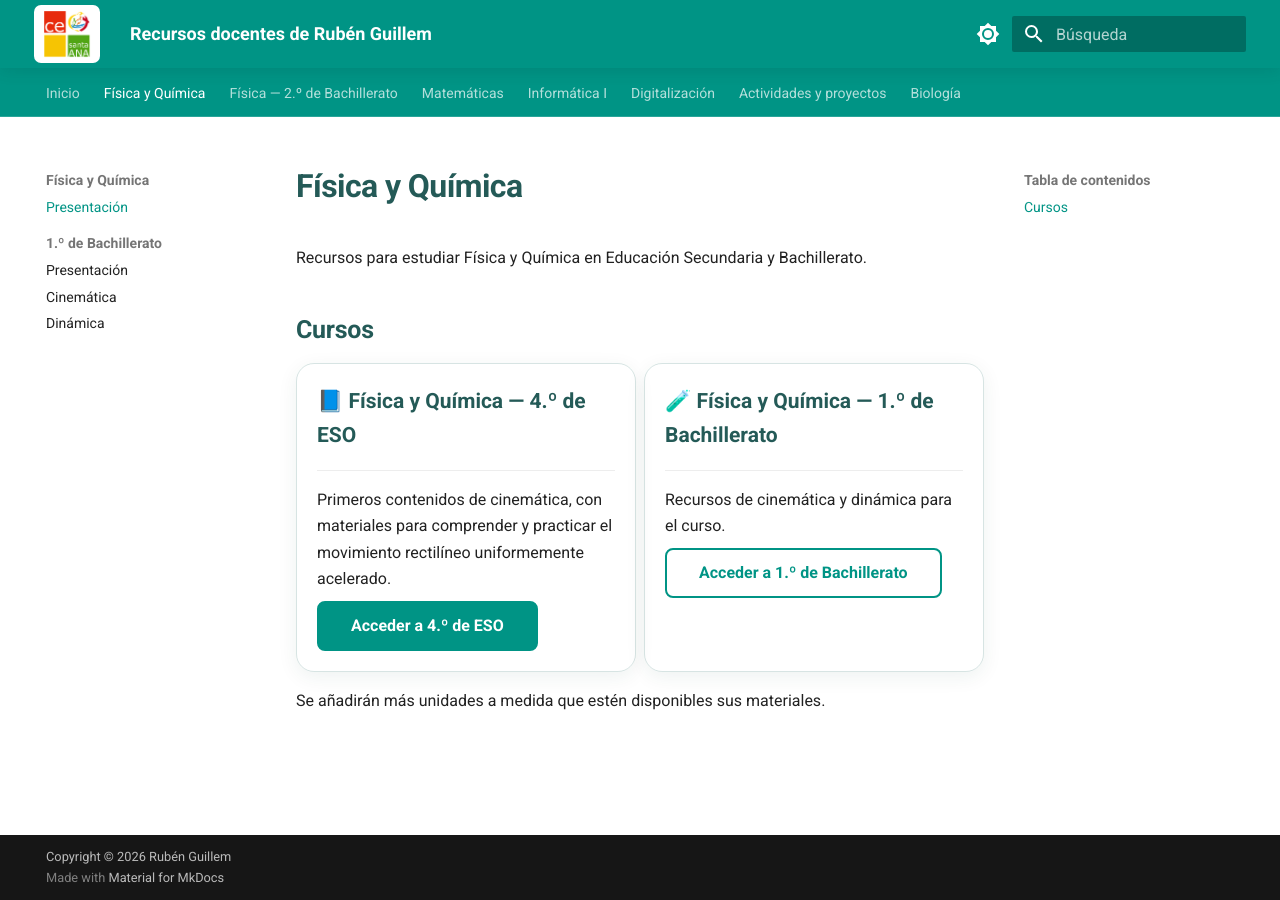
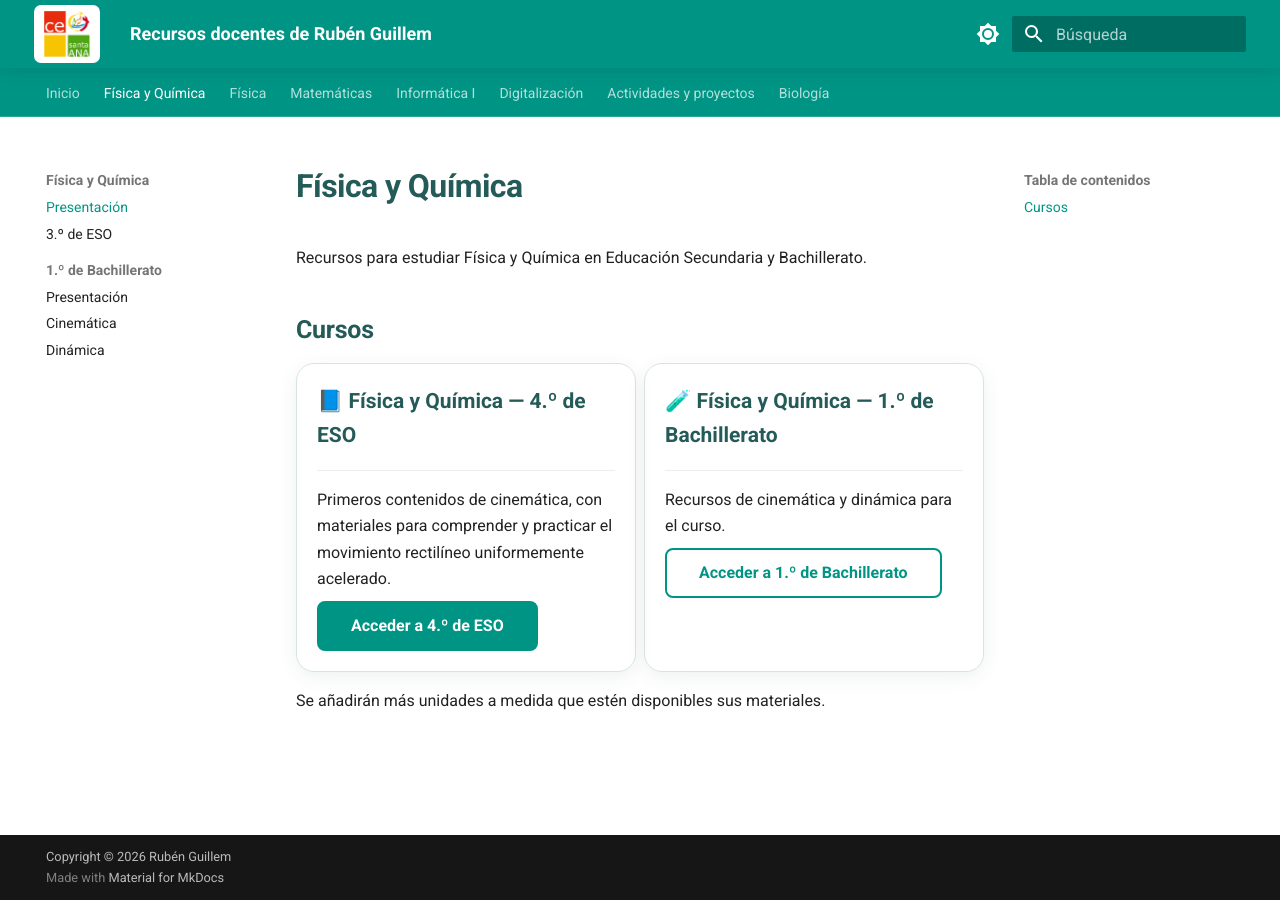
Before and after one commit to 5n7t99rb9d-web/recursos-docentes, an MkDocs documentation site: the page built from docs/fisica-quimica/index.md, in a window 1280 px wide. Built offline with MkDocs 1.6.1 and Material for MkDocs 9.7.7, drawn with Linux system fonts in a browser that asks for light colours.

Commit message:
Añadir 3.º ESO y renombrar sección Física

```diff
--- a/mkdocs.yml
+++ b/mkdocs.yml
@@ -45,12 +45,13 @@ nav:
 
   - Física y Química:
       - Presentación: fisica-quimica/index.md
+      - 3.º de ESO: fisica-quimica/3-eso/index.md
       - 1.º de Bachillerato:
           - Presentación: fisica-quimica/1-bach/index.md
           - Cinemática: fisica-quimica/1-bach/cinematica.md
           - Dinámica: fisica-quimica/1-bach/dinamica.md
 
-  - Física — 2.º de Bachillerato:
+  - Física:
       - Presentación: fisica/2-bach/index.md
       - Gravitación: fisica/2-bach/gravitacion.md
       - Vibraciones y ondas: fisica/2-bach/ondas.md
```
